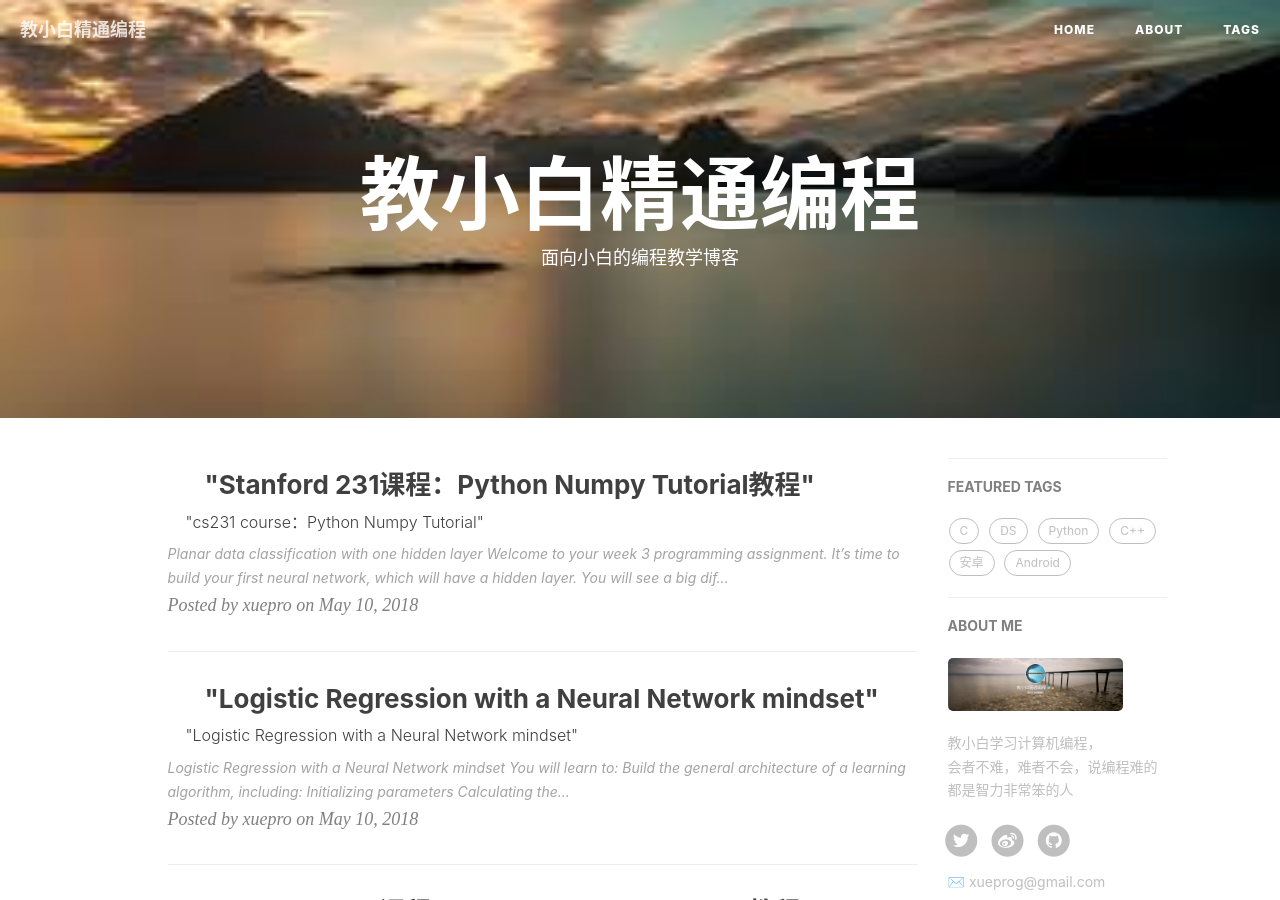
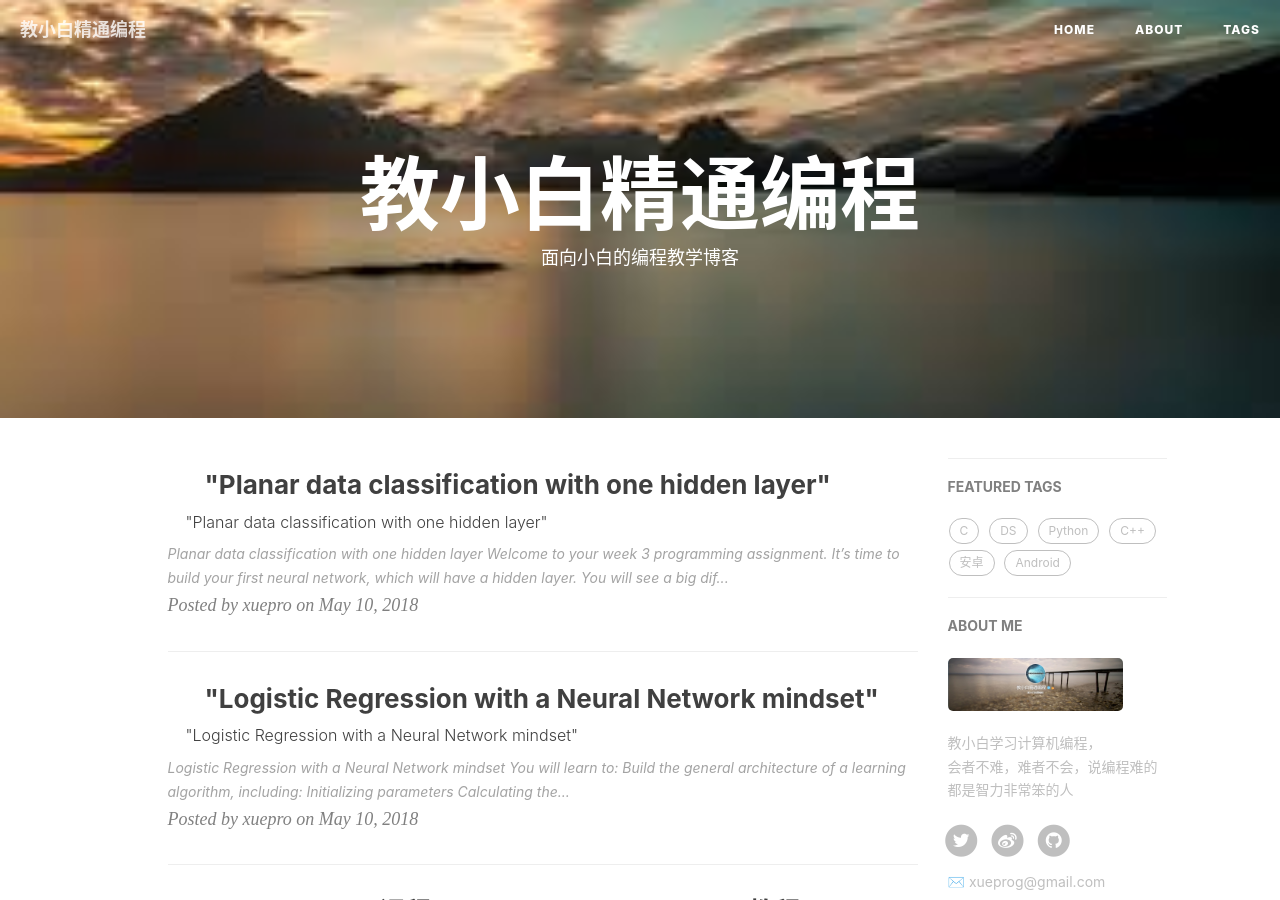
Before and after one commit to xuepro/xuepro.github.io, a Jekyll site: the page built from index.html, in a window 1280 px wide and 900 px high. Built offline with Jekyll 4.4.1, drawn with Linux system fonts in a browser that asks for light colours; nearby versions of some CDN libraries; the list of posts is cut into pages by our own code; comment, search, counter and statistics services are not loaded.

Commit message:
Update 2018-05-10-Planar_data_classification_with_one_hidden_layer_v3.md

```diff
--- a/_posts/2018-05-10-Planar_data_classification_with_one_hidden_layer_v3.md
+++ b/_posts/2018-05-10-Planar_data_classification_with_one_hidden_layer_v3.md
@@ -1,7 +1,7 @@
 ---
 layout:       post
-title:        "Stanford 231课程：Python Numpy Tutorial教程"
-subtitle:     "cs231 course：Python Numpy Tutorial"
+title:        "Planar data classification with one hidden layer"
+subtitle:     "Planar data classification with one hidden layer"
 date:         2018-05-10 23:22:00
 author:       "xuepro"
 header-img:   "img/home_bg.jpg"
```
